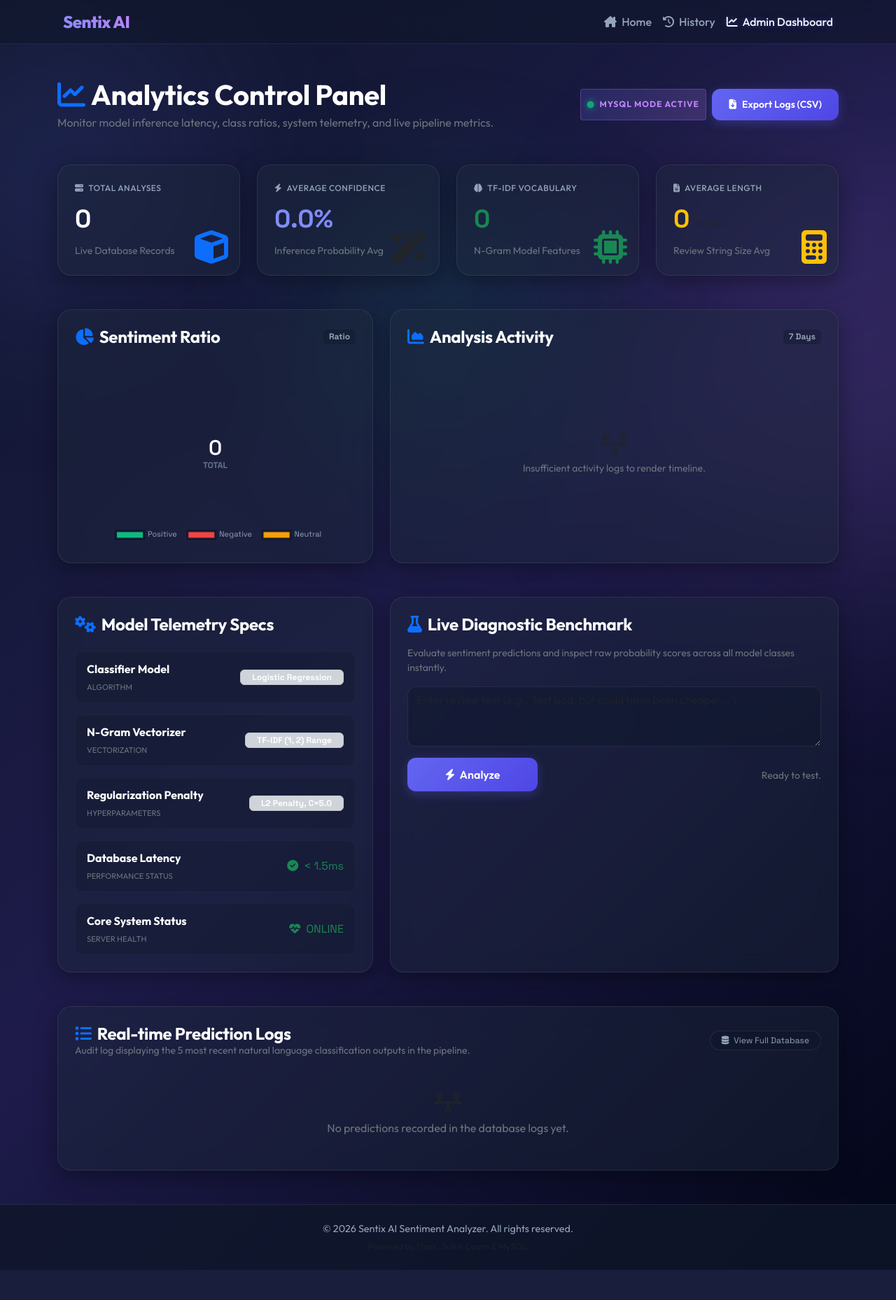
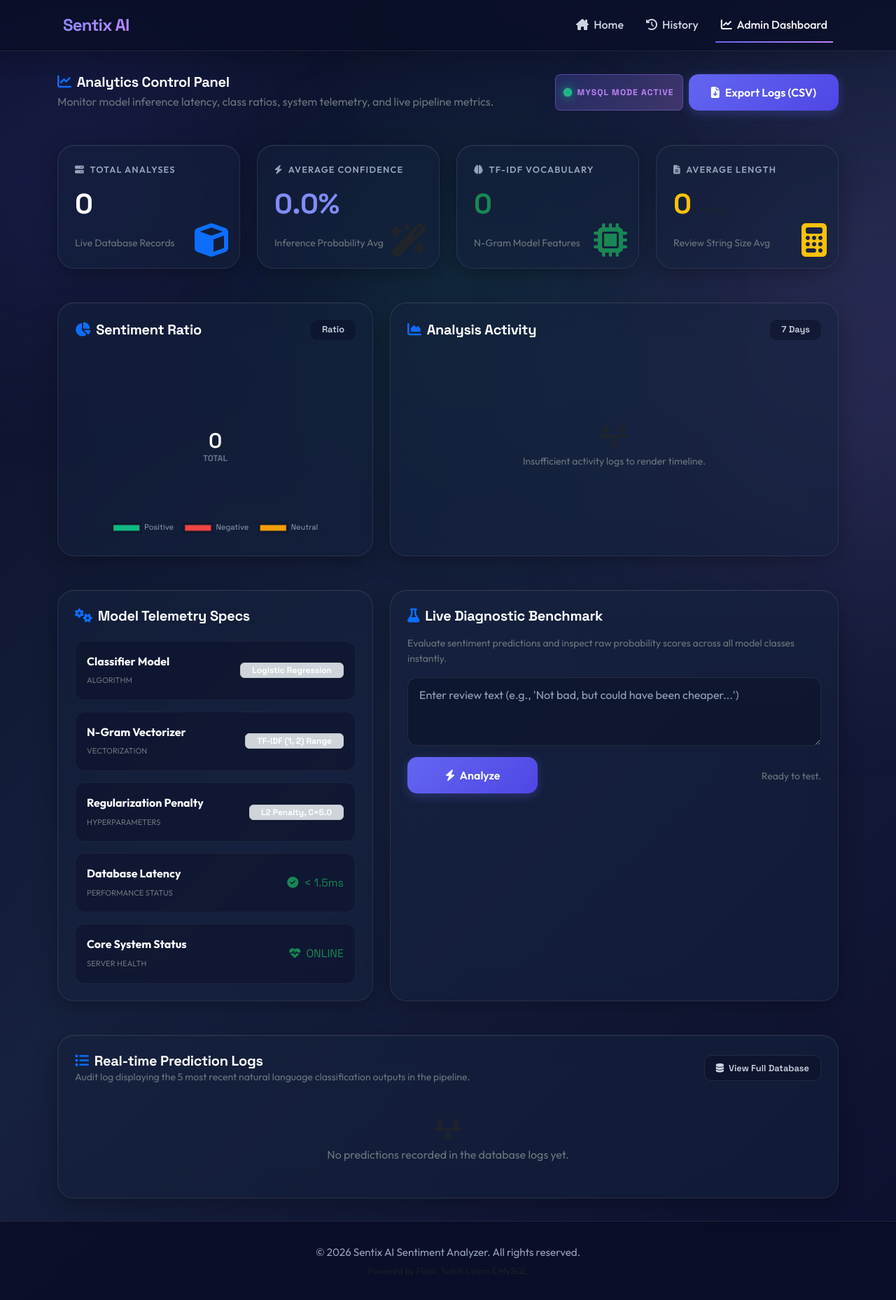
Before and after one commit to omkar2446/Sentiment-Analysis-Opinion-Mining-Engine-, a Flask app: page /admin in a window 1280 px wide. Shown: the whole page at 70% size. Before the commit the page ends 1815 px from the top, so only its background shows below. Run offline with Flask 3, Linux system fonts and the light colour scheme; data that the repository does not hold is empty.

Commit message:
add the importan

```diff
--- a/static/style.css
+++ b/static/style.css
@@ -1,29 +1,39 @@
 /* static/style.css */
-/* Modern, Premium Dark Glassmorphism Styling */
+/* Professional Dark Glassmorphism Design System */
 
 @import url('https://fonts.googleapis.com/css2?family=Outfit:wght@300;400;500;600;700;800&family=Space+Grotesk:wght@300;400;500;600;700&display=swap');
 
 :root {
-    --bg-gradient: linear-gradient(135deg, #0f172a 0%, #1e1b4b 50%, #020617 100%);
-    --card-bg: rgba(30, 41, 59, 0.45);
-    --card-border: rgba(255, 255, 255, 0.08);
+    --bg-gradient: linear-gradient(135deg, #0a0e27 0%, #16213e 50%, #0d0f2d 100%);
+    --card-bg: rgba(20, 33, 61, 0.55);
+    --card-border: rgba(255, 255, 255, 0.09);
     --text-primary: #f8fafc;
-    --text-secondary: #94a3b8;
+    --text-secondary: #cbd5e1;
+    --text-tertiary: #94a3b8;
     --accent-color: #6366f1; /* Indigo */
     --accent-glow: rgba(99, 102, 241, 0.15);
+    --accent-light: #818cf8;
 
     /* Sentiment Colors */
     --pos-color: #10b981; /* Emerald */
-    --pos-bg: rgba(16, 185, 129, 0.15);
-    --pos-border: rgba(16, 185, 129, 0.3);
+    --pos-bg: rgba(16, 185, 129, 0.12);
+    --pos-border: rgba(16, 185, 129, 0.35);
 
     --neg-color: #ef4444; /* Rose */
-    --neg-bg: rgba(239, 68, 68, 0.15);
-    --neg-border: rgba(239, 68, 68, 0.3);
+    --neg-bg: rgba(239, 68, 68, 0.12);
+    --neg-border: rgba(239, 68, 68, 0.35);
 
     --neu-color: #f59e0b; /* Amber */
-    --neu-bg: rgba(245, 158, 11, 0.15);
-    --neu-border: rgba(245, 158, 11, 0.3);
+    --neu-bg: rgba(245, 158, 11, 0.12);
+    --neu-border: rgba(245, 158, 11, 0.35);
+
+    /* Spacing Scale */
+    --spacing-xs: 0.25rem;
+    --spacing-sm: 0.5rem;
+    --spacing-md: 1rem;
+    --spacing-lg: 1.5rem;
+    --spacing-xl: 2rem;
+    --spacing-2xl: 3rem;
 }
 
 body {
@@ -34,76 +44,132 @@ body {
     display: flex;
     flex-direction: column;
     overflow-x: hidden;
+    line-height: 1.6;
+    -webkit-font-smoothing: antialiased;
+    -moz-osx-font-smoothing: grayscale;
+}
+
+* {
+    transition: color 0.3s ease, background-color 0.3s ease;
 }
 
 /* Glassmorphism Navigation Bar */
 .navbar-custom {
-    background: rgba(15, 23, 42, 0.6) !important;
-    backdrop-filter: blur(12px);
-    -webkit-backdrop-filter: blur(12px);
+    background: rgba(10, 14, 39, 0.75) !important;
+    backdrop-filter: blur(20px);
+    -webkit-backdrop-filter: blur(20px);
     border-bottom: 1px solid var(--card-border);
+    box-shadow: 0 8px 32px rgba(0, 0, 0, 0.2);
+    padding: 0.75rem 0 !important;
 }
 
 .navbar-brand {
     font-weight: 800;
     font-size: 1.5rem;
-    letter-spacing: -0.5px;
-    background: linear-gradient(45deg, #818cf8, #c084fc);
+    letter-spacing: -0.8px;
+    background: linear-gradient(135deg, #818cf8, #c084fc);
     -webkit-background-clip: text;
     -webkit-text-fill-color: transparent;
+    background-clip: text;
+    font-family: 'Space Grotesk', sans-serif;
+    transition: transform 0.3s ease;
+}
+
+.navbar-brand:hover {
+    transform: scale(1.02);
 }
 
 .nav-link {
     font-weight: 500;
     color: var(--text-secondary) !important;
-    transition: all 0.3s ease;
+    transition: all 0.3s cubic-bezier(0.4, 0, 0.2, 1);
+    position: relative;
+    margin: 0 0.5rem;
 }
 
-.nav-link:hover, .nav-link.active {
+.nav-link::after {
+    content: '';
+    position: absolute;
+    bottom: -4px;
+    left: 0;
+    width: 0;
+    height: 2px;
+    background: linear-gradient(90deg, #6366f1, #c084fc);
+    transition: width 0.3s ease;
+}
+
+.nav-link:hover::after,
+.nav-link.active::after {
+    width: 100%;
+}
+
+.nav-link:hover,
+.nav-link.active {
     color: var(--text-primary) !important;
-    text-shadow: 0 0 10px rgba(99, 102, 241, 0.4);
 }
 
 /* Main Container spacing */
 .main-content {
     flex: 1;
-    padding: 3rem 0;
+    padding: 2rem 0;
 }
 
 /* Glassmorphic Cards */
 .glass-card {
     background: var(--card-bg);
-    backdrop-filter: blur(16px);
-    -webkit-backdrop-filter: blur(16px);
+    backdrop-filter: blur(20px);
+    -webkit-backdrop-filter: blur(20px);
     border: 1px solid var(--card-border);
-    border-radius: 1.25rem;
-    box-shadow: 0 8px 32px 0 rgba(0, 0, 0, 0.37);
-    transition: transform 0.3s ease, box-shadow 0.3s ease;
+    border-radius: 1.5rem;
+    box-shadow: 0 8px 32px 0 rgba(0, 0, 0, 0.3),
+                inset 0 1px 0 rgba(255, 255, 255, 0.05);
+    transition: all 0.4s cubic-bezier(0.4, 0, 0.2, 1);
+    overflow: hidden;
 }
 
 .glass-card:hover {
-    transform: translateY(-2px);
-    box-shadow: 0 12px 40px 0 rgba(99, 102, 241, 0.12);
+    transform: translateY(-4px);
+    border-color: rgba(99, 102, 241, 0.2);
+    box-shadow: 0 16px 48px 0 rgba(99, 102, 241, 0.15),
+                inset 0 1px 0 rgba(255, 255, 255, 0.1);
 }
 
 .card-title-custom {
     font-weight: 700;
     letter-spacing: -0.3px;
+    color: var(--text-primary);
+    font-size: 1.25rem;
+    margin-bottom: 0.75rem;
+    font-family: 'Space Grotesk', sans-serif;
+}
+
+.card-subtitle-custom {
+    color: var(--text-tertiary);
+    font-size: 0.95rem;
+    font-weight: 400;
 }
 
 /* Input Fields and Buttons */
 .form-control-custom {
-    background: rgba(15, 23, 42, 0.5) !important;
-    border: 1px solid var(--card-border) !important;
+    background: rgba(10, 14, 39, 0.5) !important;
+    border: 1.5px solid var(--card-border) !important;
     color: var(--text-primary) !important;
-    border-radius: 0.75rem !important;
-    transition: all 0.3s ease !important;
+    border-radius: 0.875rem !important;
+    padding: 0.75rem 1rem !important;
+    transition: all 0.3s cubic-bezier(0.4, 0, 0.2, 1) !important;
+    font-size: 1rem;
+    font-weight: 400;
+}
+
+.form-control-custom::placeholder {
+    color: var(--text-tertiary) !important;
 }
 
 .form-control-custom:focus {
     border-color: var(--accent-color) !important;
-    box-shadow: 0 0 15px var(--accent-glow) !important;
+    box-shadow: 0 0 0 3px rgba(99, 102, 241, 0.1) !important;
     outline: none !important;
+    background: rgba(10, 14, 39, 0.7) !important;
 }
 
 .btn-primary-custom {
@@ -111,70 +177,123 @@ body {
     border: none;
     color: white;
     font-weight: 600;
-    border-radius: 0.75rem;
-    padding: 0.75rem 1.5rem;
-    transition: all 0.3s ease;
+    border-radius: 0.875rem;
+    padding: 0.875rem 2rem;
+    transition: all 0.3s cubic-bezier(0.4, 0, 0.2, 1);
     box-shadow: 0 4px 15px rgba(99, 102, 241, 0.3);
+    font-size: 1rem;
+    position: relative;
+    overflow: hidden;
+}
+
+.btn-primary-custom::before {
+    content: '';
+    position: absolute;
+    top: 0;
+    left: -100%;
+    width: 100%;
+    height: 100%;
+    background: rgba(255, 255, 255, 0.1);
+    transition: left 0.4s ease;
+}
+
+.btn-primary-custom:hover::before {
+    left: 100%;
 }
 
 .btn-primary-custom:hover {
-    transform: scale(1.02);
-    box-shadow: 0 6px 20px rgba(99, 102, 241, 0.5);
+    transform: translateY(-2px);
+    box-shadow: 0 8px 25px rgba(99, 102, 241, 0.4);
     background: linear-gradient(135deg, #818cf8 0%, #6366f1 100%);
+}
+
+.btn-primary-custom:active {
+    transform: translateY(0);
 }
 
 /* Prediction Badges */
 .badge-sentiment {
-    font-size: 1.1rem;
+    font-size: 0.95rem;
     font-weight: 700;
-    padding: 0.5rem 1.25rem;
-    border-radius: 2rem;
+    padding: 0.625rem 1.5rem;
+    border-radius: 2.5rem;
     display: inline-block;
     letter-spacing: 0.5px;
+    font-family: 'Space Grotesk', sans-serif;
+    backdrop-filter: blur(8px);
+    -webkit-backdrop-filter: blur(8px);
 }
 
 .sentiment-Positive {
     color: var(--pos-color);
     background-color: var(--pos-bg);
-    border: 1px solid var(--pos-border);
-    box-shadow: 0 0 15px rgba(16, 185, 129, 0.1);
+    border: 1.5px solid var(--pos-border);
+    box-shadow: 0 0 20px rgba(16, 185, 129, 0.15);
+}
+
+.sentiment-Positive:hover {
+    background-color: rgba(16, 185, 129, 0.18);
+    transform: scale(1.05);
 }
 
 .sentiment-Negative {
     color: var(--neg-color);
     background-color: var(--neg-bg);
-    border: 1px solid var(--neg-border);
-    box-shadow: 0 0 15px rgba(239, 68, 68, 0.1);
+    border: 1.5px solid var(--neg-border);
+    box-shadow: 0 0 20px rgba(239, 68, 68, 0.15);
+}
+
+.sentiment-Negative:hover {
+    background-color: rgba(239, 68, 68, 0.18);
+    transform: scale(1.05);
 }
 
 .sentiment-Neutral {
     color: var(--neu-color);
     background-color: var(--neu-bg);
-    border: 1px solid var(--neu-border);
-    box-shadow: 0 0 15px rgba(245, 158, 11, 0.1);
+    border: 1.5px solid var(--neu-border);
+    box-shadow: 0 0 20px rgba(245, 158, 11, 0.15);
+}
+
+.sentiment-Neutral:hover {
+    background-color: rgba(245, 158, 11, 0.18);
+    transform: scale(1.05);
 }
 
 /* Interactive Feedback Buttons */
 .feedback-btn {
-    border: 1px solid var(--card-border);
-    background: rgba(30, 41, 59, 0.6);
+    border: 1.5px solid var(--card-border);
+    background: rgba(20, 33, 61, 0.6);
     color: var(--text-secondary);
-    border-radius: 0.75rem;
-    padding: 0.5rem 1rem;
-    font-weight: 500;
-    transition: all 0.3s ease;
+    border-radius: 0.875rem;
+    padding: 0.625rem 1.25rem;
+    font-weight: 600;
+    transition: all 0.3s cubic-bezier(0.4, 0, 0.2, 1);
+    cursor: pointer;
+    font-size: 0.95rem;
 }
 
-.feedback-btn.active-correct, .feedback-btn-correct:hover {
+.feedback-btn:hover {
+    background: rgba(20, 33, 61, 0.9);
+    border-color: var(--accent-color);
+    color: var(--accent-light);
+    transform: translateY(-2px);
+}
+
+.feedback-btn.active-correct,
+.feedback-btn-correct:hover {
     background: var(--pos-bg) !important;
     color: var(--pos-color) !important;
     border-color: var(--pos-color) !important;
+    box-shadow: 0 0 12px rgba(16, 185, 129, 0.2);
 }
 
-.feedback-btn.active-incorrect, .feedback-btn-incorrect:hover {
+.feedback-btn.active-incorrect,
+.feedback-btn-incorrect:hover {
     background: var(--neg-bg) !important;
     color: var(--neg-color) !important;
     border-color: var(--neg-color) !important;
+    box-shadow: 0 0 12px rgba(239, 68, 68, 0.2);
 }
 
 /* History Page styling */
@@ -184,17 +303,26 @@ body {
 }
 
 .table-custom th {
-    border-bottom: 2px solid var(--card-border) !important;
-    font-weight: 600;
+    border-bottom: 2px solid rgba(99, 102, 241, 0.2) !important;
+    font-weight: 700;
     color: var(--text-secondary);
     text-transform: uppercase;
-    font-size: 0.8rem;
+    font-size: 0.85rem;
     letter-spacing: 1px;
+    padding: 1rem !important;
+    background: rgba(99, 102, 241, 0.05);
+    font-family: 'Space Grotesk', sans-serif;
 }
 
 .table-custom td {
     border-bottom: 1px solid var(--card-border) !important;
     background: transparent !important;
+    padding: 0.875rem 1rem !important;
+    transition: background-color 0.3s ease;
+}
+
+.table-custom tbody tr:hover td {
+    background-color: rgba(99, 102, 241, 0.08) !important;
 }
 
 .review-cell {
@@ -202,56 +330,91 @@ body {
     white-space: nowrap;
     overflow: hidden;
     text-overflow: ellipsis;
+    color: var(--text-secondary);
 }
 
 /* Admin Dashboard Counters */
 .metric-card {
-    border-left: 4px solid var(--accent-color);
-    padding: 1.5rem;
+    border-left: 5px solid var(--accent-color);
+    padding: 1.75rem;
+    position: relative;
+    overflow: hidden;
+}
+
+.metric-card::before {
+    content: '';
+    position: absolute;
+    top: 0;
+    right: 0;
+    width: 100px;
+    height: 100px;
+    background: radial-gradient(circle, rgba(99, 102, 241, 0.08) 0%, transparent 70%);
+    border-radius: 50%;
 }
 
 .metric-Positive {
     border-left-color: var(--pos-color);
 }
 
+.metric-Positive::before {
+    background: radial-gradient(circle, rgba(16, 185, 129, 0.08) 0%, transparent 70%);
+}
+
 .metric-Negative {
     border-left-color: var(--neg-color);
+}
+
+.metric-Negative::before {
+    background: radial-gradient(circle, rgba(239, 68, 68, 0.08) 0%, transparent 70%);
 }
 
 .metric-Neutral {
     border-left-color: var(--neu-color);
 }
 
+.metric-Neutral::before {
+    background: radial-gradient(circle, rgba(245, 158, 11, 0.08) 0%, transparent 70%);
+}
+
 .metric-value {
-    font-size: 2.25rem;
+    font-size: 2.5rem;
     font-weight: 800;
-    margin-bottom: 0.25rem;
+    margin-bottom: 0.5rem;
+    font-family: 'Space Grotesk', sans-serif;
 }
 
 .metric-label {
-    color: var(--text-secondary);
-    font-weight: 500;
+    color: var(--text-tertiary);
+    font-weight: 600;
     text-transform: uppercase;
-    font-size: 0.75rem;
-    letter-spacing: 0.5px;
+    font-size: 0.8rem;
+    letter-spacing: 1.2px;
 }
 
 /* Footer Section */
 footer {
-    background: rgba(15, 23, 42, 0.8);
+    background: rgba(10, 14, 39, 0.9);
     border-top: 1px solid var(--card-border);
-    padding: 1.5rem 0;
+    padding: 2rem 0;
     text-align: center;
-    color: var(--text-secondary);
-    font-size: 0.9rem;
+    color: var(--text-tertiary);
+    font-size: 0.95rem;
+    margin-top: auto;
+}
+
+footer p {
+    margin: 0;
 }
 
 /* Toast/Alerts styling */
 .toast-custom {
     background: var(--card-bg) !important;
-    backdrop-filter: blur(12px);
+    backdrop-filter: blur(16px);
+    -webkit-backdrop-filter: blur(16px);
     border: 1px solid var(--card-border) !important;
     color: var(--text-primary) !important;
+    box-shadow: 0 8px 32px rgba(0, 0, 0, 0.2);
+    border-radius: 1rem;
 }
 
 /* Animated gradient background */
@@ -267,10 +430,11 @@ footer {
     border-radius: 50%;
     filter: blur(120px);
     z-index: -10;
-    opacity: 0.15;
+    opacity: 0.12;
     pointer-events: none;
-    animation: floatBlob 25s infinite alternate ease-in-out;
+    animation: floatBlob 30s infinite alternate ease-in-out;
 }
+
 .blob-1 {
     width: 450px;
     height: 450px;
@@ -278,21 +442,23 @@ footer {
     top: 5%;
     left: -15%;
 }
+
 .blob-2 {
     width: 550px;
     height: 550px;
     background: #c084fc;
     bottom: -10%;
     right: -15%;
-    animation-delay: -6s;
+    animation-delay: -8s;
 }
+
 .blob-3 {
     width: 350px;
     height: 350px;
     background: #10b981;
     top: 40%;
     left: 35%;
-    animation-delay: -12s;
+    animation-delay: -14s;
 }
 
 @keyframes floatBlob {
@@ -300,27 +466,32 @@ footer {
         transform: translate(0px, 0px) scale(1);
     }
     50% {
-        transform: translate(60px, -80px) scale(1.15);
+        transform: translate(80px, -100px) scale(1.2);
     }
     100% {
-        transform: translate(-40px, 40px) scale(0.9);
+        transform: translate(-50px, 50px) scale(0.95);
     }
 }
 
 /* Small sample tag button styling */
 .small-tag {
-    font-size: 0.75rem !important;
+    font-size: 0.8rem !important;
     color: var(--text-secondary) !important;
     border-color: var(--card-border) !important;
-    background: rgba(15, 23, 42, 0.4) !important;
-    transition: all 0.2s ease !important;
+    background: rgba(10, 14, 39, 0.5) !important;
+    padding: 0.5rem 1rem !important;
+    border-radius: 0.625rem !important;
+    transition: all 0.3s cubic-bezier(0.4, 0, 0.2, 1) !important;
+    font-weight: 600;
+    cursor: pointer;
 }
+
 .small-tag:hover {
     color: var(--text-primary) !important;
     border-color: var(--accent-color) !important;
     background: var(--accent-glow) !important;
-    transform: translateY(-1px);
-    box-shadow: 0 4px 12px rgba(99, 102, 241, 0.15);
+    transform: translateY(-2px);
+    box-shadow: 0 4px 12px rgba(99, 102, 241, 0.2);
 }
 
 /* Space Grotesk Mapping for tech indicators */
@@ -331,71 +502,123 @@ footer {
 /* Pulsing Status Dot */
 .status-dot {
     display: inline-block;
-    width: 9px;
-    height: 9px;
+    width: 10px;
+    height: 10px;
     border-radius: 50%;
     background-color: var(--pos-color);
-    box-shadow: 0 0 10px var(--pos-color);
-    animation: pulseStatus 2s infinite ease-in-out;
+    box-shadow: 0 0 12px var(--pos-color), inset 0 0 4px rgba(255, 255, 255, 0.3);
+    animation: pulseStatus 2.5s infinite ease-in-out;
 }
+
 .status-dot.warning {
     background-color: var(--neu-color);
-    box-shadow: 0 0 10px var(--neu-color);
+    box-shadow: 0 0 12px var(--neu-color), inset 0 0 4px rgba(255, 255, 255, 0.3);
 }
+
 @keyframes pulseStatus {
-    0% { transform: scale(0.9); opacity: 0.6; }
-    50% { transform: scale(1.2); opacity: 1; }
-    100% { transform: scale(0.9); opacity: 0.6; }
+    0% {
+        transform: scale(0.95);
+        opacity: 0.7;
+    }
+    50% {
+        transform: scale(1.3);
+        opacity: 1;
+    }
+    100% {
+        transform: scale(0.95);
+        opacity: 0.7;
+    }
 }
 
 /* Playground Custom CSS */
 .pg-bar-container {
-    background: rgba(15, 23, 42, 0.4);
-    border-radius: 0.75rem;
-    padding: 0.85rem 1.15rem;
-    border: 1px solid rgba(255, 255, 255, 0.04);
-    transition: all 0.3s cubic-bezier(0.16, 1, 0.3, 1);
+    background: rgba(10, 14, 39, 0.5);
+    border-radius: 0.875rem;
+    padding: 1rem 1.25rem;
+    border: 1px solid rgba(255, 255, 255, 0.06);
+    transition: all 0.4s cubic-bezier(0.4, 0, 0.2, 1);
 }
+
 .pg-bar-container:hover {
-    background: rgba(15, 23, 42, 0.6);
-    border-color: rgba(255, 255, 255, 0.08);
-    transform: translateX(3px);
+    background: rgba(10, 14, 39, 0.7);
+    border-color: rgba(99, 102, 241, 0.2);
+    transform: translateX(4px);
 }
+
 .pg-progress-bar {
-    height: 7px;
+    height: 8px;
     border-radius: 4px;
-    background: rgba(255, 255, 255, 0.06);
+    background: rgba(255, 255, 255, 0.08);
     overflow: hidden;
-    margin-top: 0.6rem;
+    margin-top: 0.75rem;
 }
+
 .pg-progress-fill {
     height: 100%;
     width: 0%;
     border-radius: 4px;
-    transition: width 1s cubic-bezier(0.16, 1, 0.3, 1);
+    background: linear-gradient(90deg, #6366f1, #818cf8);
+    transition: width 1s cubic-bezier(0.4, 0, 0.2, 1);
 }
 
 /* Subtle diagnostic highlight card border */
 .diagnostic-item {
-    padding: 0.75rem 1rem;
-    background: rgba(15, 23, 42, 0.3);
-    border: 1px solid rgba(255, 255, 255, 0.03);
-    border-radius: 0.75rem;
-    transition: border-color 0.3s ease;
+    padding: 1rem;
+    background: rgba(10, 14, 39, 0.4);
+    border: 1px solid rgba(255, 255, 255, 0.05);
+    border-radius: 0.875rem;
+    transition: all 0.3s cubic-bezier(0.4, 0, 0.2, 1);
 }
+
 .diagnostic-item:hover {
-    border-color: rgba(255, 255, 255, 0.08);
+    border-color: rgba(99, 102, 241, 0.15);
+    background: rgba(10, 14, 39, 0.6);
 }
 
 /* Custom premium badge gradients */
 .badge-premium {
     font-size: 0.75rem;
     text-transform: uppercase;
-    letter-spacing: 1px;
+    letter-spacing: 1.2px;
     font-weight: 700;
-    padding: 0.25rem 0.6rem;
-    border-radius: 4px;
-    background: linear-gradient(135deg, rgba(99, 102, 241, 0.2) 0%, rgba(192, 132, 252, 0.2) 100%);
-    border: 1px solid rgba(162, 116, 252, 0.3);
+    padding: 0.375rem 0.75rem;
+    border-radius: 0.5rem;
+    background: linear-gradient(135deg, rgba(99, 102, 241, 0.25) 0%, rgba(192, 132, 252, 0.25) 100%);
+    border: 1px solid rgba(162, 116, 252, 0.4);
     color: #c084fc;
+    font-family: 'Space Grotesk', sans-serif;
 }
+
+/* Responsive Design */
+@media (max-width: 768px) {
+    .main-content {
+        padding: 1rem 0;
+    }
+
+    .glass-card {
+        border-radius: 1.25rem;
+        margin-bottom: 1rem;
+    }
+
+    .card-title-custom {
+        font-size: 1.1rem;
+    }
+
+    .btn-primary-custom {
+        width: 100%;
+    }
+
+    .metric-value {
+        font-size: 2rem;
+    }
+
+    .navbar-custom {
+        padding: 0.5rem 0 !important;
+    }
+
+    .table-custom th,
+    .table-custom td {
+        padding: 0.75rem 0.5rem !important;
+        font-size: 0.9rem;
+    }
+}
```
Also changed, not shown: sentiment_db.sqlite, 2 other files.
